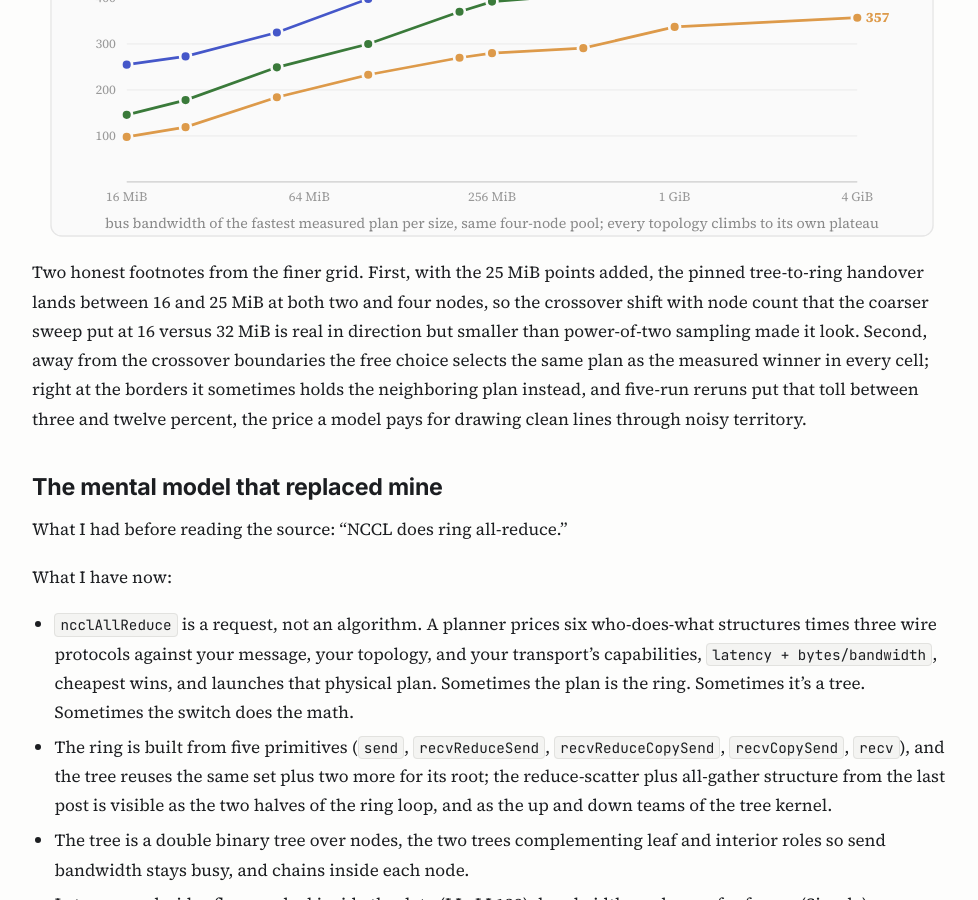
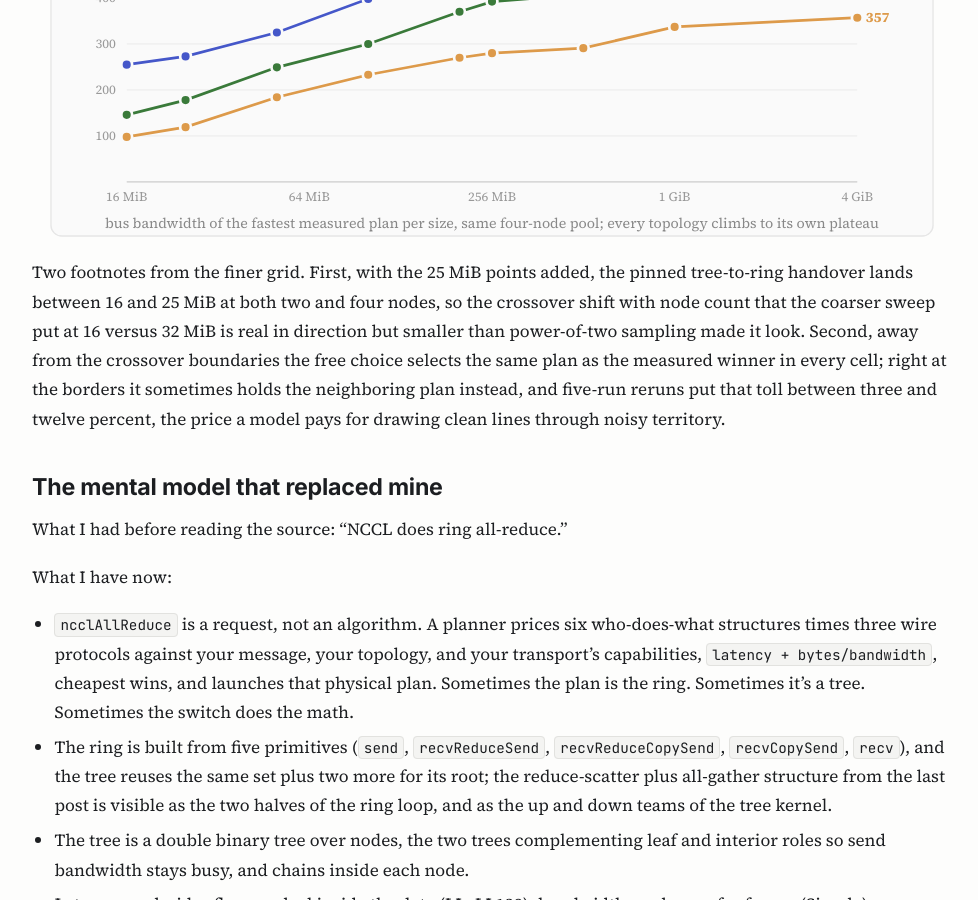
Before and after one commit to rakshithvasudev/rakshithvasudev.github.io, a Jekyll site: the page built from _posts/2026-08-02-inside-nccl-allreduce.md, in a window 1280 px wide and 900 px high, scrolled down 23575 px. Shown: the whole window, without its empty margins (148-1126 px from the left). Built offline with Jekyll 4.4.1, drawn with Linux system fonts in a browser that asks for light colours; some of the changed text lies outside the part shown.

Commit message:
Drop the word honest

````diff
--- a/_posts/2026-08-02-inside-nccl-allreduce.md
+++ b/_posts/2026-08-02-inside-nccl-allreduce.md
@@ -740,7 +740,7 @@ static float treeCorrectionFactor[NCCL_NUM_PROTOCOLS][24] = {
   ...
 ```
 
-The comment above it is disarmingly honest: "Trees are not perfectly sticking to
+The comment above it admits it plainly: "Trees are not perfectly sticking to
 the model for medium sizes. Applying a static correction factor is not ideal but
 works quite well." A reminder that under the clean alpha-beta model there's an
 engineer with a benchmark harness making the numbers match reality.
@@ -1437,7 +1437,7 @@ switch half's gains to lose at those sizes.
 </svg>
 </div>
 
-Two honest footnotes from the finer grid. First, with the 25 MiB points added,
+Two footnotes from the finer grid. First, with the 25 MiB points added,
 the pinned tree-to-ring handover lands between 16 and 25 MiB at both two and
 four nodes, so the crossover shift with node count that the coarser sweep put
 at 16 versus 32 MiB is real in direction but smaller than power-of-two sampling
````
